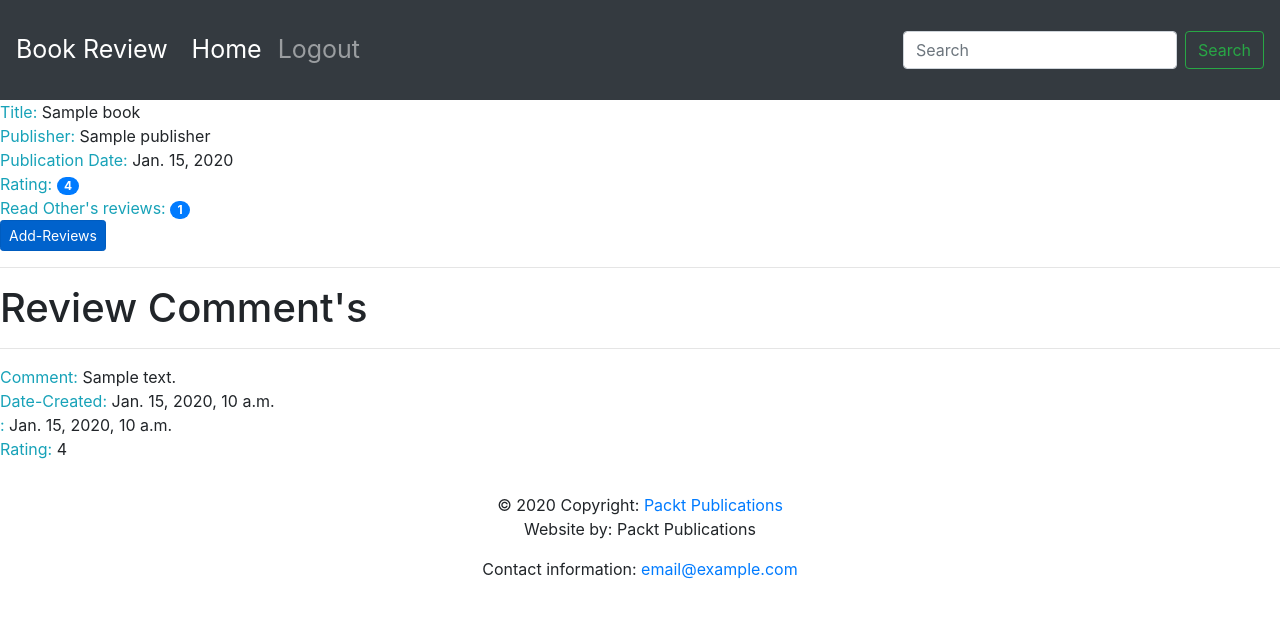
After one commit to imchandr/Book-R, a Django app: page /books/1/ in a window 1280 px wide. The commit adds this page. Shown: the top 618 px of the page. Run offline with Django 4.2, Linux system fonts and the light colour scheme; tables that the repository leaves empty hold one stand-in row (values such as "Sample post"); some libraries are stand-ins or nearby versions.

Commit message:
added util.py and templates
    util.py contains reusable util functions
    templated for book list and book details were added

```diff
--- a/bookr/urls.py
+++ b/bookr/urls.py
@@ -2,12 +2,8 @@
 from django.contrib import admin
 from django.urls import path, include
 
-from reviews.views import indexView, search_book
-
 urlpatterns = [
     path('admin/', admin.site.urls),
-    path('', indexView),
-    path('search', search_book)
-
+    path('', include('reviews.urls'))
 
 ]
--- a/reviews/templates/reviews/base.html
+++ b/reviews/templates/reviews/base.html
@@ -1,12 +1,60 @@
-<!DOCTYPE html>
+<!doctype html>
+{% load static %}
 <html lang="en">
-<head>
-    <meta charset="UTF-8">
-    <meta http-equiv="X-UA-Compatible" content="IE=edge">
-    <meta name="viewport" content="width=device-width, initial-scale=1.0">
-    <title>Welcome to Bookr-the IMDb of book!</title>
-</head>
-<body>
-    <h1>hello there...{{ design }} {{ name }} from template!</h1>
-</body>
+  <head>
+    <!-- Required meta tags -->
+    <meta charset="utf-8">
+    <meta name="viewport" content="width=device-width, initial-scale=1, shrink-to-fit=no">
+
+    <!-- Bootstrap CSS -->
+    <link rel="stylesheet" href="https://stackpath.bootstrapcdn.com/bootstrap/4.4.1/css/bootstrap.min.css" integrity="sha384-Vkoo8x4CGsO3+Hhxv8T/Q5PaXtkKtu6ug5TOeNV6gBiFeWPGFN9MuhOf23Q9Ifjh" crossorigin="anonymous">
+
+    <link rel="stylesheet" href="https://cdnjs.cloudflare.com/ajax/libs/font-awesome/4.7.0/css/font-awesome.min.css">
+
+    <title>Book Review</title>
+    <style type="text/css">
+      .navbar {
+        min-height: 100px;
+        font-size: 25px;
+      }
+      .navbar-brand {
+        font-size: 25px;
+      }
+
+    </style>
+  </head>
+  <body>
+        <nav class="navbar navbar-expand-sm navbar-dark bg-dark sticky-top">
+          <a class="navbar-brand" href="/">Book Review</a>
+          <button class="navbar-toggler" type="button" data-toggle="collapse" data-target="#navbarSupportedContent" aria-controls="navbarSupportedContent" aria-expanded="false" aria-label="Toggle navigation">
+            <span class="navbar-toggler-icon"></span>
+          </button>
+          <div class="collapse navbar-collapse" id="navbarSupportedContent">
+            <ul class="navbar-nav mr-auto">
+              <li class="nav-item active">
+                <a class="nav-link" href="/books/">Home <span class="sr-only">(current)</span></a>
+              </li>
+              <li class="nav-item">
+                <a class="nav-link" href="#">Logout</a>
+              </li>
+            </ul>
+            <form class="form-inline my-2 my-lg-0">
+              <input class="form-control mr-sm-2" type="search" placeholder="Search" aria-label="Search">
+              <button class="btn btn-outline-success my-2 my-sm-0" type="submit">Search</button>
+            </form>
+          </div>
+        </nav>
+         {% block content %}
+        <h1>Welcome to Bookr!</h1>
+        {% endblock %}
+  <!-- Copyright -->
+  <footer class="page-footer font-small blue">
+    <div class="footer-copyright text-center py-3">© 2020 Copyright:
+      <a href="https://www.packtpub.com"> Packt Publications</a>
+      <p>Website by: Packt Publications</p>
+      <p>Contact information: <a href="mailto:email@example.com">email@example.com</a></p>
+    </div>
+  </footer>
+  <!-- Copyright -->
+  </body>
 </html>
--- /dev/null
+++ b/reviews/templates/reviews/book_details.html
@@ -0,0 +1,54 @@
+{% extends 'reviews/base.html' %}
+{% block content %}
+
+
+
+<span class="text-info">Title: </span> <span>{{ book.title }}</span>
+<br>
+<span class="text-info">Publisher: </span><span>{{ book.publisher }}</span>
+<br>
+<span class="text-info">Publication Date: </span><span>{{ book.publication_date }}</span>
+<br>
+<span class="text-info">Rating: </span><span class="badge badge-primary badge-pill">{{ rating }}</span>
+<br>
+<span class="text-info">Read Other's reviews: </span><span
+    class="badge badge-primary badge-pill ">{{ numberOfReviews }}</span>
+<br>
+{% if not numberOfReviews %}
+<span class="text-secondary">Provide a rating and write the first review for this book.</span>
+<br>
+{% endif %}
+
+<a class="btn btn-primary btn-sm active" role="button" aria-pressed="true"
+    href="/books/{{ book.id }}/add-review/">Add-Reviews</a>
+
+
+<hr>
+<h1>Review Comment's</h1>
+
+{% for review in reviews  %}
+
+<hr>
+<p>
+    <span class="text-info">Comment: </span> <span>{{review.content}}</span>
+    <br>
+    <span class="text-info">Date-Created: </span> <span>{{review.date_created}}</span>
+    <br>
+    <span class="text-info"><Date-Edite></Date-Edite>: </span> <span>{{review.date_edited}}</span>
+    <br>
+    <span class="text-info">Rating: </span> <span>{{review.rating}}</span>
+    <br>
+</p>
+
+
+
+
+{% endfor %}
+
+
+
+
+
+
+
+{% endblock content %}
--- a/reviews/urls.py
+++ b/reviews/urls.py
@@ -0,0 +1,11 @@
+from django.contrib import admin
+from django.urls import path
+from .views import  welcome_view, booklist_view, bookdetails_view
+
+urlpatterns = [
+
+    path('', welcome_view, name='welcome_view',),
+    path('books/', booklist_view, name='booklist_view'),
+    path('books/<int:id>/', bookdetails_view, name='bookdetails_view')
+
+]
--- /dev/null
+++ b/reviews/utils.py
@@ -0,0 +1,5 @@
+def average_rating(rating_list):
+    if not rating_list:
+        return 0
+    else:
+        return round(sum(rating_list)/len(rating_list))
--- a/reviews/views.py
+++ b/reviews/views.py
@@ -1,13 +1,52 @@
-from django.shortcuts import render
+from django.shortcuts import render, get_object_or_404
 from django.http import HttpResponse
+from .models import Book, Review
+from .utils import average_rating
 
-def indexView(request):
-    name = request.GET.get('name') or 'worldd'
-    design = request.GET.get('design') or 'User'
-    # return HttpResponse('hello {}:{}'.format(design, name))
-    # name = 'chandr kumar sahu'
-    return render(request, 'reviews/base.html', {"name":name, "design":design})
 
-def search_book(request):
-    name = request.GET.get('name') or 'default_book'
-    return render(request, 'reviews/searchResult.html', {"search_book":name})
+def welcome_view(request):
+    return render(request, 'reviews/base.html')
+
+
+def booklist_view(request):
+    books = Book.objects.all()
+    book_list = []
+
+    for book in books:
+        reviews = book.review_set.all()
+        if reviews:
+            rating = average_rating([review.rating for review in reviews])
+            num_of_reviews = len(reviews)
+        else:
+            rating = None
+            num_of_reviews = 0
+
+        book_list.append({
+            "book": book,
+            "book_rating": rating,
+            "number_of_reviews": num_of_reviews,
+        })
+
+        context = {
+            "book_list": book_list,
+        }
+
+
+    return render(request, "reviews/books_list.html", context)
+
+def bookdetails_view(request, id):
+    book = get_object_or_404(Book, id=id)
+    reviews = book.review_set.all()
+    num_of_reviews = len(reviews)
+    rating = average_rating([review.rating for review in reviews])
+
+    print (book)
+
+    context = {
+        "book":book,
+        "reviews":reviews,
+        "rating":rating,
+        "numberOfReviews" : num_of_reviews
+    }
+
+    return render(request, "reviews/book_details.html", context)
```
Also changed, not shown: reviews/templates/reviews/books_list.html (added, +27 -0 lines), reviews/templates/reviews/searchResult.html (deleted, +0 -13 lines).
